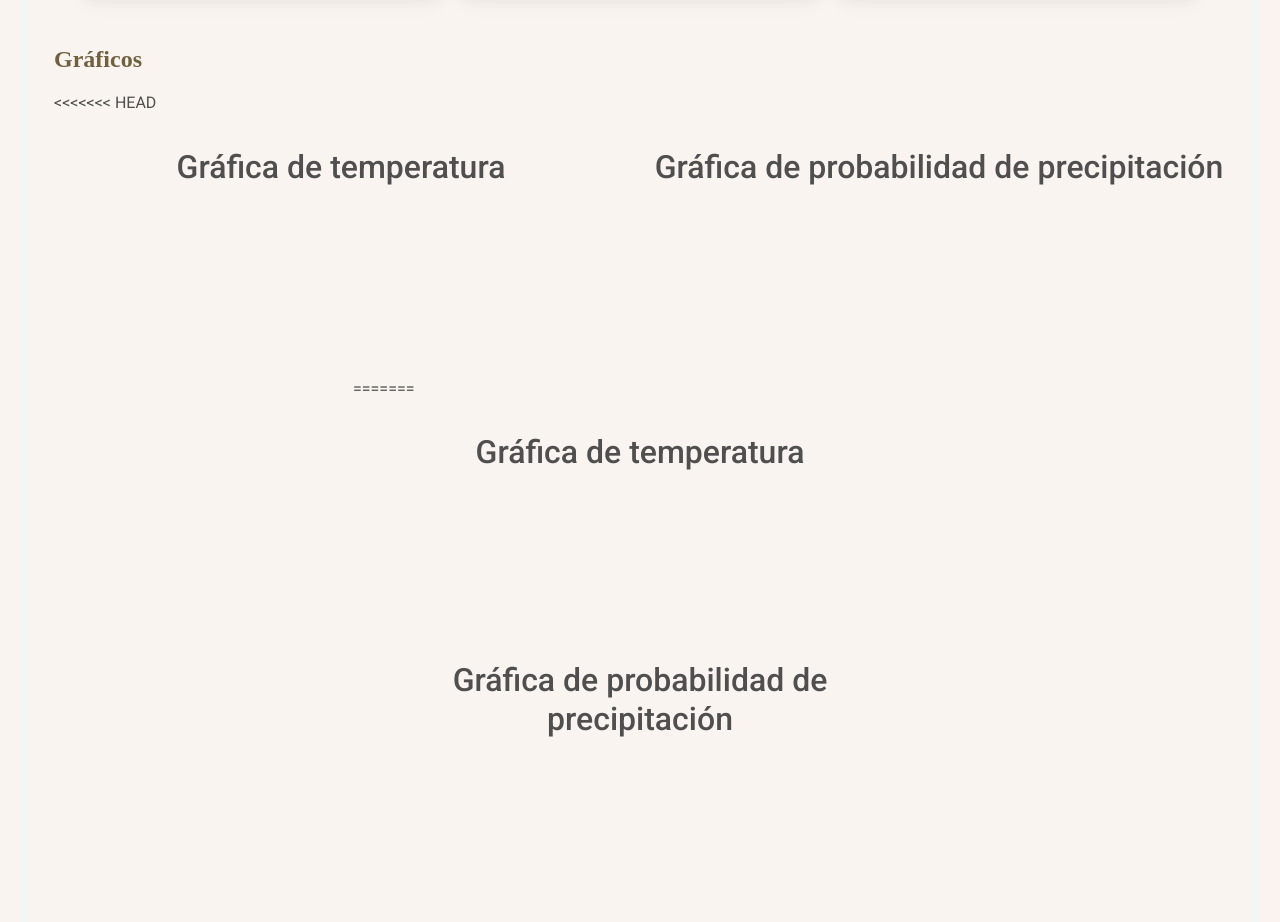
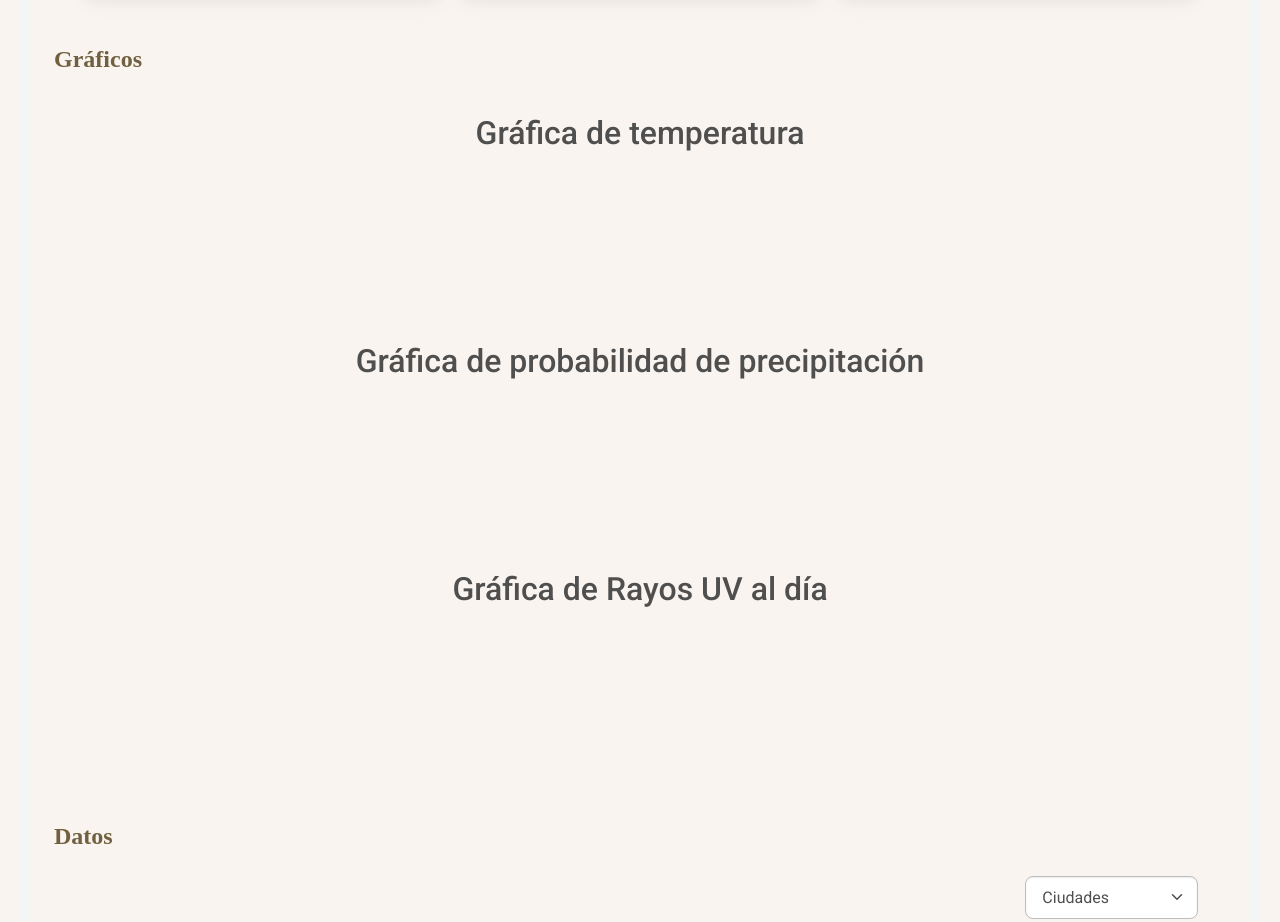
Before and after one commit to LunaPedro17/DashBoard, a plain HTML site: page index.html in a window 1280 px wide. Shown: the part 494-1416 px from the top of the page. Drawn offline with nearby package versions, Linux system fonts and the light colour scheme; no server answers.

Commit message:
problemas graficas

```diff
--- a/index.html
+++ b/index.html
@@ -121,19 +121,7 @@
         <h4 id="graficos" class="mb-3">
             Gráficos
         </h4>
-<<<<<<< HEAD
-        <div class="contenedor">
-            <div class="row d-flex justify-content-center row-cols-1 row-cols-md-2 g-4 mt-2">
-                <div class="col-p">
-                    <h2>Gráfica de temperatura</h2>
-                    <canvas id="plot1"></canvas>
-                </div>
-                <div class="col-p">
-                    <h2>Gráfica de probabilidad de precipitación</h2>
-                    <canvas id="plot2"></canvas>
-                </div>
-                <div class="col-p">
-=======
+
         <div class="container">
             <div class="row d-flex justify-content-center row-cols-1 row-cols-md-1 g-4 mt-2">
                 <div class="col">
@@ -145,7 +133,6 @@
                     <canvas id="plot2"></canvas>
                 </div>
                 <div class="col">
->>>>>>> db7fb508e33b3d0d719155ebff3e15587accad5a
                     <h2>Gráfica de Rayos UV al día</h2>
                     <canvas id="plot3"></canvas>
                 </div>
```
